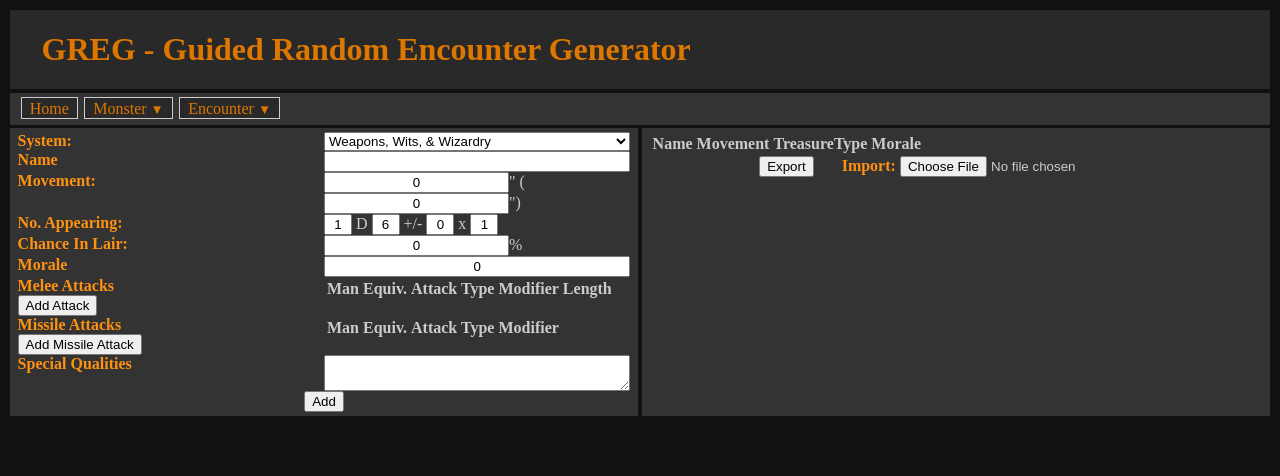
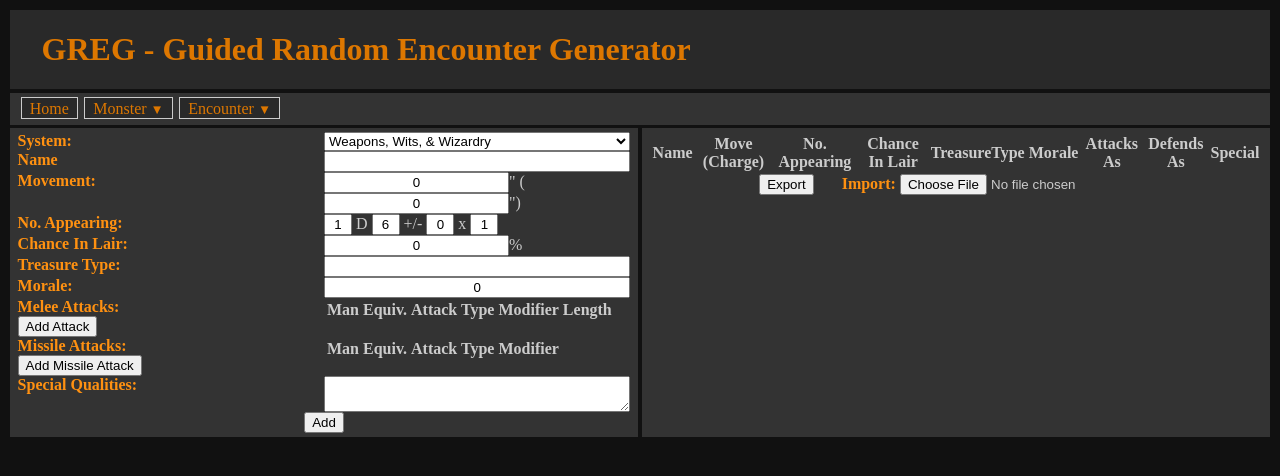
Before and after one commit to TaylorLearnsToCode/greg, an Angular app: page /monster/enter-monster in a window 1280 px wide. Shown: the top 476 px of the page. Built offline with nearby package versions, Linux system fonts and the light colour scheme.

Commit message:
feat (monster) finish monster form

```diff
--- a/src/app/monster/enter-monster/components/monster-display/monster-display.component.html
+++ b/src/app/monster/enter-monster/components/monster-display/monster-display.component.html
@@ -1,22 +1,42 @@
 <table>
   <tr>
     <th>Name</th>
-    <th>Movement</th>
+    <th>Move (Charge)</th>
+    <th>No. Appearing</th>
+    <th>Chance In Lair</th>
     <th>TreasureType</th>
     <th>Morale</th>
+    <th>Attacks As</th>
+    <th>Defends As</th>
+    <th>Special</th>
   </tr>
   <tr *ngFor="let monster of monster$ | async">
     <td>{{ monster.name }}</td>
-    <td>{{ monster.movement }}"</td>
+    <td>{{ monster.movement }}" ({{ monster.charge }}")</td>
+    <td>{{ monster.noAppearing | boundedRange }}</td>
+    <td>{{ monster.chanceInLair }}%</td>
     <td>{{ monster.treasureType }}</td>
     <td>{{ monster.morale }}</td>
+    <td>
+      {{ weaponDisplay(monster.meleeAttacks) }}
+      <ng-container *ngIf="monster.missileAttacks?.length">
+        <br />
+        {{ weaponDisplay(monster.missileAttacks) }}
+      </ng-container>
+    </td>
+    <td>
+      {{ defendsAsDisplay(monster.defendsAs) }}
+    </td>
+    <td>{{ monster.specialQualities.substring(5) }} ...</td>
   </tr>
 </table>
 <section>
   <button (click)="exportMonsters()">Export</button>
   &nbsp;&nbsp;&nbsp;&nbsp;&nbsp;
   <label>Import: </label>
-  <input #fileInput type="file" />
+  <input #fileInput (change)="checkShouldImport()" type="file" />
   <br />
-  <button *ngIf="showImport" (click)="importMonsters()">Import Selected</button>
+  <button *ngIf="shouldImport$ | async" (click)="importMonsters()">
+    Import Selected
+  </button>
 </section>
--- a/src/app/monster/enter-monster/components/monster-display/monster-display.component.scss
+++ b/src/app/monster/enter-monster/components/monster-display/monster-display.component.scss
@@ -1,3 +1,7 @@
+table {
+  width: 100%;
+}
+
 td {
   text-align: center;
 }
--- a/src/app/monster/enter-monster/components/monster-display/monster-display.component.ts
+++ b/src/app/monster/enter-monster/components/monster-display/monster-display.component.ts
@@ -1,8 +1,12 @@
 import { Component, ElementRef, OnInit, ViewChild } from '@angular/core';
 import { MonsterControllerService } from '@monster/enter-monster/services/monster-controller/monster-controller.service';
-import { WwwMonster } from '@shared/model/www-monster.model';
+import {
+  ManEquivalence,
+  WeaponEquivalence,
+  WwwMonster,
+} from '@shared/model/www-monster.model';
 import { doesExist } from '@shared/utilities/common-util/common.util';
-import { Observable } from 'rxjs';
+import { BehaviorSubject, Observable } from 'rxjs';
 
 /** Presenter element for showing a monster object. UNDER CONSTRUCTION. */
 @Component({
@@ -12,16 +16,13 @@ import { Observable } from 'rxjs';
 })
 export class MonsterDisplayComponent implements OnInit {
   monster$: Observable<WwwMonster[]>;
+  shouldImport$: Observable<boolean>;
+  private shouldImportSource: BehaviorSubject<boolean> = new BehaviorSubject(
+    false
+  );
 
   @ViewChild('fileInput')
   importButton: ElementRef;
-
-  get showImport(): boolean {
-    return (
-      doesExist(this.importButton) &&
-      this.importButton.nativeElement.value != ''
-    );
-  }
 
   /** MonsterDisplayComponent Constructor */
   constructor(private monsterController: MonsterControllerService) {}
@@ -29,6 +30,20 @@ export class MonsterDisplayComponent implements OnInit {
   /** Initializer Method */
   ngOnInit(): void {
     this.monster$ = this.monsterController.monster$;
+    this.shouldImport$ = this.shouldImportSource.asObservable();
+  }
+
+  checkShouldImport(): void {
+    this.shouldImportSource.next(
+      doesExist(this.importButton) &&
+        this.importButton.nativeElement.value != ''
+    );
+  }
+
+  defendsAsDisplay(defense: ManEquivalence): string {
+    return `${defense.no} ${defense.troopType} ${
+      defense.cavalry ? ' Cavalry' : ''
+    }`;
   }
 
   exportMonsters(): void {
@@ -40,4 +55,14 @@ export class MonsterDisplayComponent implements OnInit {
       this.importButton.nativeElement.files[0]
     );
   }
+
+  weaponDisplay(weapons: WeaponEquivalence[]): string {
+    let equivalences: number[] = [];
+    let types: string[] = [];
+    for (let weapon of weapons) {
+      equivalences.push(weapon.no);
+      types.push(weapon.type);
+    }
+    return `${equivalences.join('/')} men (${types.join('/')})`;
+  }
 }
--- a/src/app/monster/enter-monster/components/monster-form/monster-form.component.html
+++ b/src/app/monster/enter-monster/components/monster-form/monster-form.component.html
@@ -26,11 +26,14 @@
   <label>Chance In Lair:</label>
   <span> <input formControlName="chanceInLair" type="number" />% </span>
 
-  <label>Morale</label>
+  <label>Treasure Type:</label>
+  <input formControlName="treasureType" type="string" />
+
+  <label>Morale:</label>
   <input formControlName="morale" type="number" />
 
   <span>
-    <label>Melee Attacks</label>
+    <label>Melee Attacks:</label>
     <br />
     <button (click)="addMeleeAttack()">Add Attack</button>
   </span>
@@ -62,7 +65,7 @@
   </div>
 
   <span>
-    <label>Missile Attacks</label>
+    <label>Missile Attacks:</label>
     <br />
     <button (click)="addMissileAttack()">Add Missile Attack</button>
   </span>
@@ -87,7 +90,7 @@
     </table>
   </div>
 
-  <label>Special Qualities</label>
+  <label>Special Qualities:</label>
   <textarea formControlName="specialQualities"></textarea>
 </form>
 <section>
```
